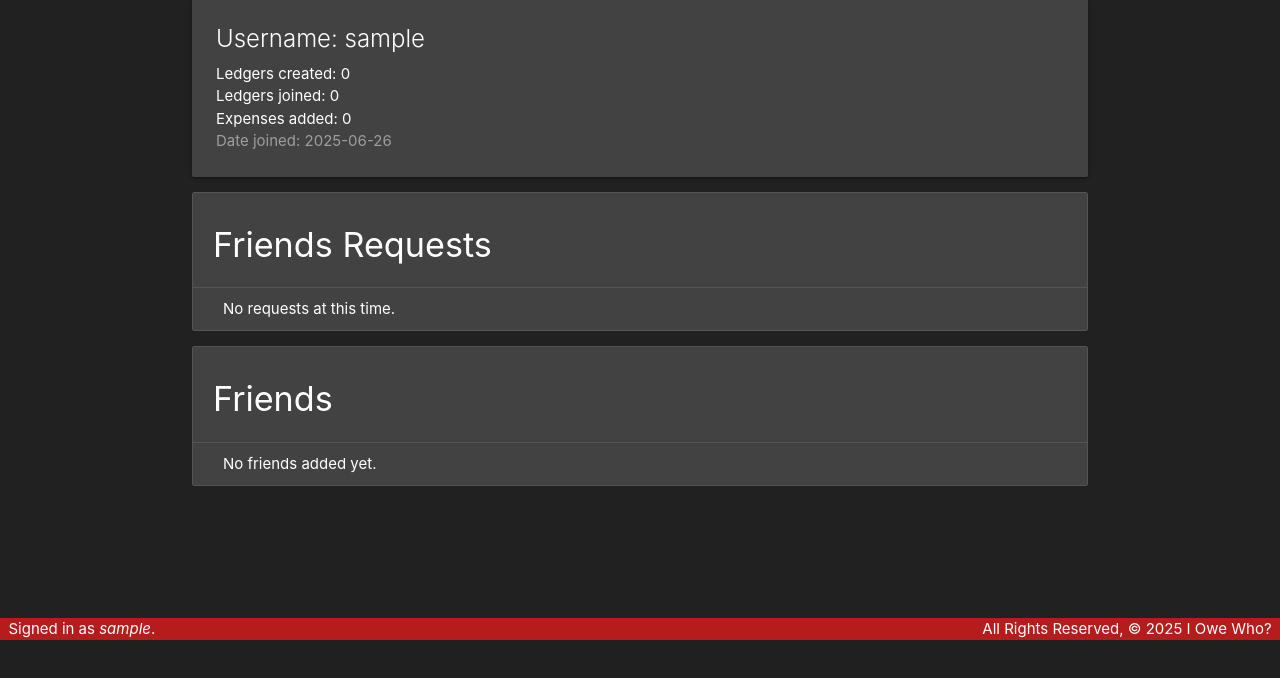
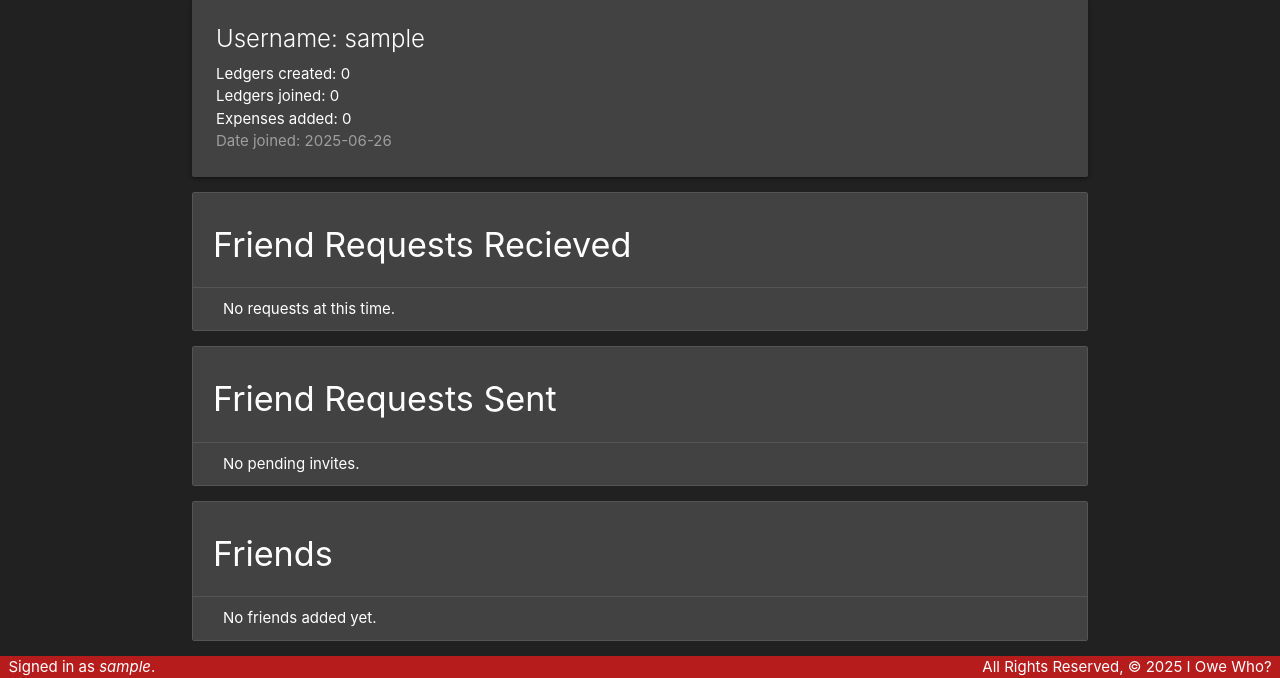
Before and after one commit to gregells/i-owe-who, a Django app: page /accounts/myprofile/ in a window 1280 px wide. Shown: the part 160-838 px from the top of the page. Before the commit the page ends 800 px from the top, so only its background shows below. Run offline with Django 5.2, Linux system fonts and the light colour scheme; the visitor is signed in with stand-in values (Sample User, id 1); data that the repository does not hold is empty.

Commit message:
Add list of friend requests sent to My Profile page

```diff
--- a/main_app/templates/profiles/detail.html
+++ b/main_app/templates/profiles/detail.html
@@ -14,11 +14,20 @@
 </div>
 
 <ul class="collection with-header">
-  <li class="collection-header"><h4>Friends Requests</h4></li>
+  <li class="collection-header"><h4>Friend Requests Recieved</h4></li>
   {% for request in user.invites_rec.all %}
     <li class="collection-item">{{ request.user.username }}</li>
   {% empty %}
     <li class="collection-item">No requests at this time.</li>
+  {% endfor %}
+</ul>
+
+<ul class="collection with-header">
+  <li class="collection-header"><h4>Friend Requests Sent</h4></li>
+  {% for invite in user.profile.invites_sent.all %}
+    <li class="collection-item">{{ invite.username }}</li>
+  {% empty %}
+    <li class="collection-item">No pending invites.</li>
   {% endfor %}
 </ul>
 
```
